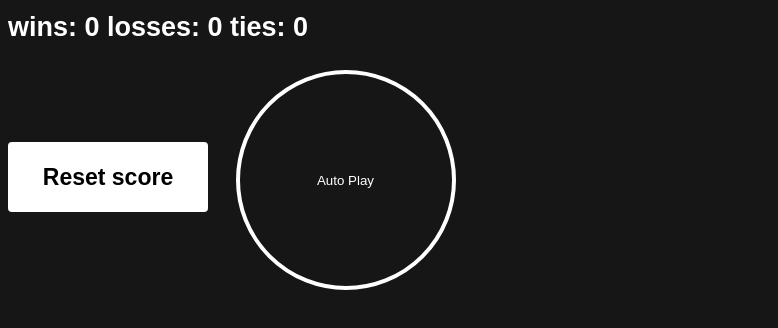
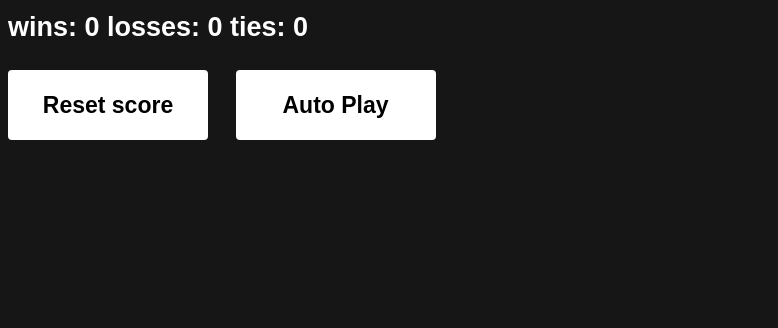
Before and after one commit to k0ct0pka/rpsProject, a plain HTML site: page index.html in a window 1280 px wide. Shown: the part 452-780 px from the top of the page, without its empty margins (0-778 px from the left). Drawn offline with Linux system fonts and the light colour scheme.

Commit message:
Update style.css

```diff
--- a/style.css
+++ b/style.css
@@ -22,7 +22,8 @@ img{
 .js-result{
     font-size: 32px;
 }
-.reset-score{
+.reset-score,
+.auto-play {
     width: 200px;
     height: 70px;
     background-color: white;
```
